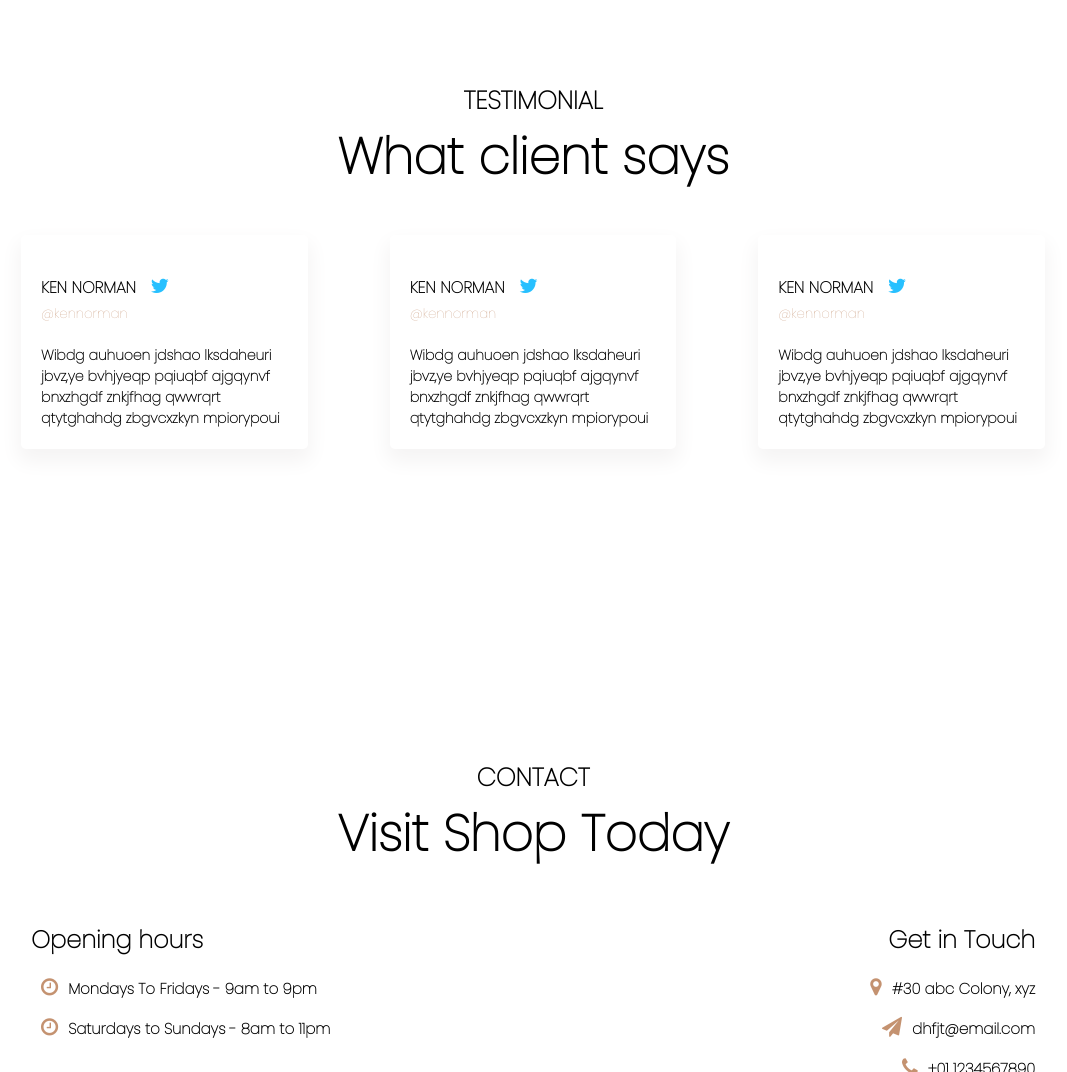
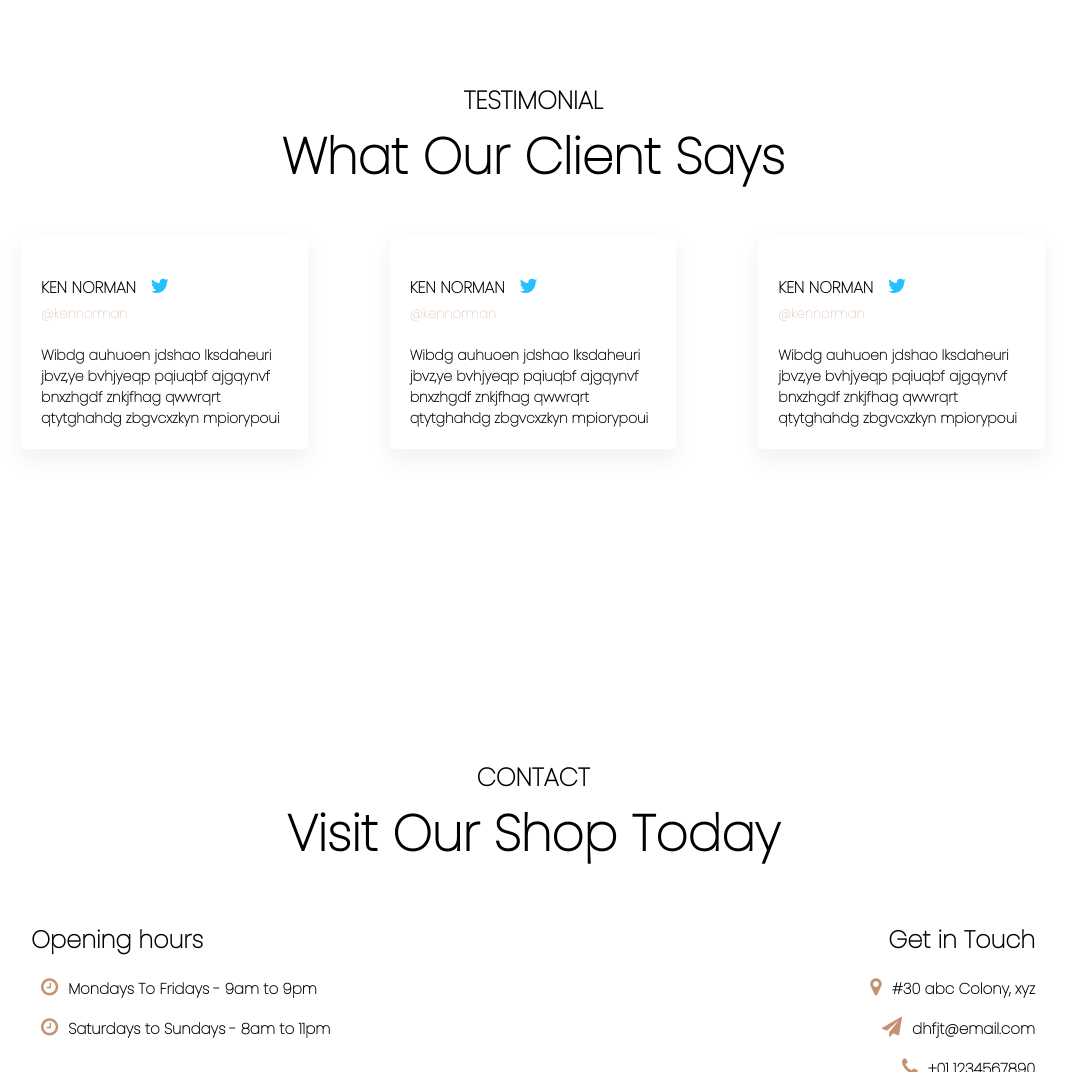
Before and after one commit to Afoma/African-Foodinie, a plain HTML site: page index.html in a window 1280 px wide. Shown: the part 2640-3712 px from the top of the page, without its empty margins (107-1174 px from the left). Drawn offline with Linux system fonts and the light colour scheme; some packages are replaced by stand-ins of ours; a script that the page names is missing.

```diff
--- a/index.html
+++ b/index.html
@@ -124,7 +124,7 @@
     <section id="testimonial">
         <div class= "title-text">
             <p>TESTIMONIAL</p>
-            <h2>What client says</h2>
+            <h2>What Our Client Says</h2>
         </div>
         <div class= "testimonial-row">
             <div class= "testimonial-col">
@@ -165,7 +165,7 @@
     <section id="footer">
         <div class= "title-text">
             <p>CONTACT</p>
-            <h2>Visit Shop Today</h2>
+            <h2>Visit Our Shop Today</h2>
         </div>
         <div class="footer-row">
         <div class="footer-left">
```
